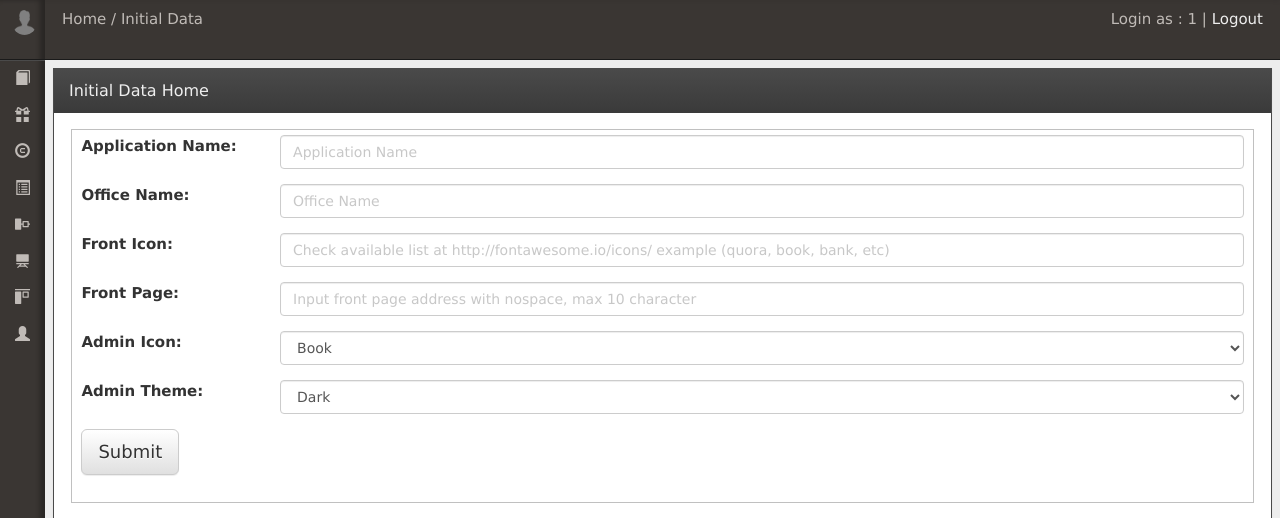
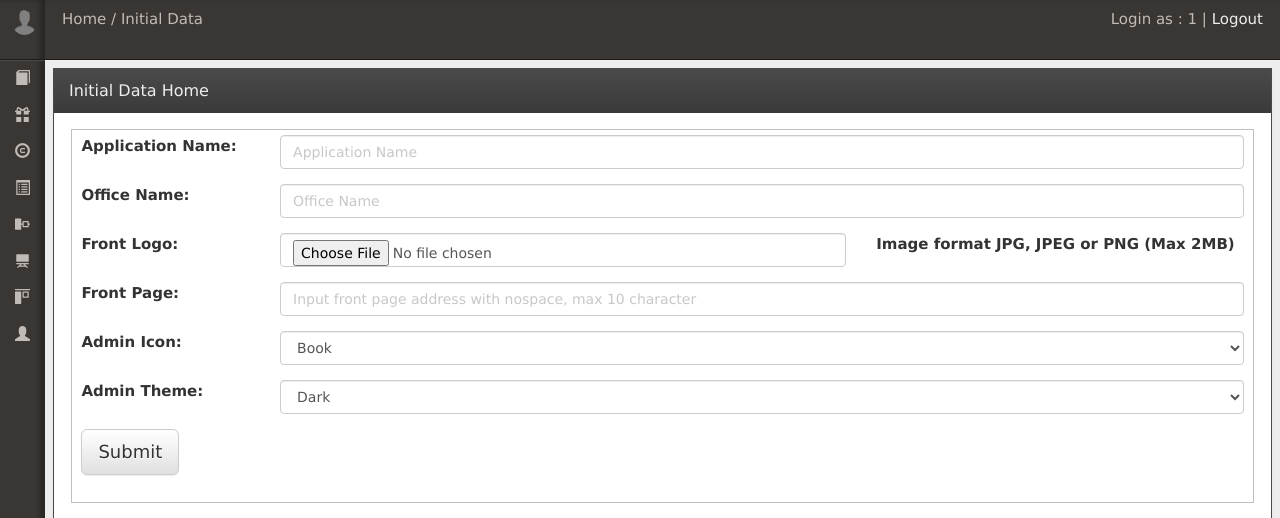
Before and after one commit to prasetyaningyudi/smoff, a CodeIgniter app: page /database/home/init_data in a window 1280 px wide. Shown: the part 50-568 px from the top of the page. Run offline with CodeIgniter, Linux system fonts and the light colour scheme; a user stored in the database is signed in; data comes from the database, SQL or seed files in the repository.

Commit message:
* upload download view blob and terapkan di frontpage dan init_update

```diff
--- a/application/controllers/Home.php
+++ b/application/controllers/Home.php
@@ -10,6 +10,7 @@ class Home extends CI_Controller {
 		$this->load->helper('url');
 		$this->load->helper('cookie');
 		$this->load->database();
+		$this->load->model('upload_model');
 		$this->load->model('menu_model');
 		$this->data['menu'] = $this->menu_model->get_menu();
 		$this->data['sub_menu'] = $this->menu_model->get_sub_menu();
@@ -98,19 +99,56 @@ class Home extends CI_Controller {
 							'text' => 'Ops, Front Page Name already exist, Try a new one.',
 						);
 					}else{
+						if($_FILES['flogo']['name'] != ''){
+/* 							var_dump($_FILES['flogo']);
+							var_dump($_FILES['flogo']['name']);
+							var_dump($_FILES['flogo']['type']);
+							var_dump($_FILES['flogo']['size']);
+							var_dump($_FILES['flogo']['tmp_name']);
+							var_dump($_FILES['flogo']['error']);							 */
+							if($_FILES['flogo']['error'] == 0){
+								if($_FILES['flogo']['type'] == 'image/png' or $_FILES['flogo']['type'] == 'image/jpeg'){
+									//upload file
+									$last_id = $this->upload_model->insert_file($_FILES['flogo']['name'], $_FILES['flogo']['type'], $_FILES['flogo']['size'],$_FILES['flogo']['tmp_name']);
+/* 									var_dump($last_id); */
+
 									//insert ke database
 									$this->data['saveddata'] = array(
 										'APP_NAME' => $_POST['app'],
 										'OFFICE_NAME' => $_POST['office'],
 										'ICON' => $_POST['icon'],
 										'FRONT_PAGE' => $_POST['fpage'],
-						'FRONT_ICON' => $_POST['ficon'],
+										'THEME' => $_POST['theme'],
+										'USER_ID' => $_POST['user'],
+										'FILE_ID' => $last_id
+									);
+									$this->db->insert('INIT_DATA', $this->data['saveddata']);
+									//$this->set_cookies_init();
+									redirect('home/update_data');
+								}else{
+									$this->data['warning'] = array(
+										'text' => 'Ops, File Upload must be image with extention jpg, jpeg, or png',
+									);
+								}
+							}else{
+								$this->data['warning'] = array(
+									'text' => 'Ops, Upload logo error, Maybe cause size file more than '.($_POST['MAX_FILE_SIZE']/1000000).'MB',
+								);
+							}
+						}else{
+									//insert ke database
+									$this->data['saveddata'] = array(
+										'APP_NAME' => $_POST['app'],
+										'OFFICE_NAME' => $_POST['office'],
+										'ICON' => $_POST['icon'],
+										'FRONT_PAGE' => $_POST['fpage'],
 										'THEME' => $_POST['theme'],
 										'USER_ID' => $_POST['user'],
 									);
 									$this->db->insert('INIT_DATA', $this->data['saveddata']);
 									//$this->set_cookies_init();
 									redirect('home/update_data');
+						}
 					}
 				}
 		}
@@ -135,19 +173,64 @@ class Home extends CI_Controller {
 
 	public function update_data(){
 		if(isset($_POST['submit'])){
+			if($_FILES['flogo']['name'] != ''){
+				if($_FILES['flogo']['error'] == 0){
+					if($_FILES['flogo']['type'] == 'image/png' or $_FILES['flogo']['type'] == 'image/jpeg'){
+						if($_POST['fid'] != ''){
+							//upload file
+							$last_id = $this->upload_model->update_file($_POST['fid'], $_FILES['flogo']['name'], $_FILES['flogo']['type'], $_FILES['flogo']['size'],$_FILES['flogo']['tmp_name']);
+
 							//update ke database
 							$this->data['saveddata'] = array(
 								'APP_NAME' => $_POST['app'],
 								'OFFICE_NAME' => $_POST['office'],
-				'FRONT_ICON' => $_POST['ficon'],
 								'ICON' => $_POST['icon'],
 								'THEME' => $_POST['theme'],
 								'USER_ID' => $_POST['user'],
 							);
 							$this->db->where('ID', $_POST['id']);
 							$this->db->update('INIT_DATA', $this->data['saveddata']);
-			//$this->set_cookies_init();
 							redirect('home/update_data');
+						}else{
+							//upload file
+							$last_id = $this->upload_model->insert_file($_FILES['flogo']['name'], $_FILES['flogo']['type'], $_FILES['flogo']['size'],$_FILES['flogo']['tmp_name']);
+
+							//update ke database
+							$this->data['saveddata'] = array(
+								'APP_NAME' => $_POST['app'],
+								'OFFICE_NAME' => $_POST['office'],
+								'ICON' => $_POST['icon'],
+								'THEME' => $_POST['theme'],
+								'USER_ID' => $_POST['user'],
+								'FILE_ID' => $last_id,
+							);
+							$this->db->where('ID', $_POST['id']);
+							$this->db->update('INIT_DATA', $this->data['saveddata']);
+							redirect('home/update_data');
+						}
+					}else{
+						$this->data['warning'] = array(
+							'text' => 'Ops, File Upload must be image with extention jpg, jpeg, or png',
+						);
+					}
+				}else{
+					$this->data['warning'] = array(
+						'text' => 'Ops, Upload logo error, Maybe cause size file more than '.($_POST['MAX_FILE_SIZE']/1000000).'MB',
+					);
+				}
+			}else{
+				//update ke database
+				$this->data['saveddata'] = array(
+					'APP_NAME' => $_POST['app'],
+					'OFFICE_NAME' => $_POST['office'],
+					'ICON' => $_POST['icon'],
+					'THEME' => $_POST['theme'],
+					'USER_ID' => $_POST['user'],
+				);
+				$this->db->where('ID', $_POST['id']);
+				$this->db->update('INIT_DATA', $this->data['saveddata']);
+				redirect('home/update_data');
+			}
 		}else{
 			if($this->init_data_validation()){
 				$this->data['subtitle'] = 'Initial Data';
@@ -160,6 +243,7 @@ class Home extends CI_Controller {
 				$this->db->select('ICON');
 				$this->db->select('FRONT_ICON');
 				$this->db->select('FRONT_PAGE');
+				$this->db->select('FILE_ID');
 				$this->db->select('THEME');
 				$this->db->from('INIT_DATA');
 				$this->db->where('USER_ID', $this->session->userdata['ID']);
--- a/application/models/Init_model.php
+++ b/application/models/Init_model.php
@@ -16,6 +16,7 @@ class Init_model extends CI_Model {
 			$this->db->select('FRONT_ICON');
 			$this->db->select('THEME');
 			$this->db->select('FRONT_PAGE');
+			$this->db->select('FILE_ID');
 			$this->db->from('INIT_DATA');
 			$this->db->where('USER_ID', $user_id);
 			$this->db->limit(1);
--- /dev/null
+++ b/application/models/Upload_model.php
@@ -0,0 +1,43 @@
+<?php
+defined('BASEPATH') OR exit('No direct script access allowed');
+
+class Upload_model extends CI_Model {
+
+	public function __construct(){
+		// Call the CI_Model constructor
+		parent::__construct();
+	}
+
+	public function insert_file($name, $type, $size, $tmp){
+		$fp      = fopen($tmp, 'r');
+		$content = fread($fp, $size);
+		fclose($fp);
+		$i = strrpos($name,'.');
+		$ext = substr($name, $i+1);
+		$insert = array(
+			'DATA_FILE' => $content,
+			'TYPE_FILE' => $type,
+			'EXT_FILE' => $ext,
+			'SIZE_FILE' => $size,
+		);
+		$this->db->insert('FILE', $insert);
+		return $this->db->insert_id();
+	}
+
+	public function update_file($fid, $name, $type, $size, $tmp){
+		$fp      = fopen($tmp, 'r');
+		$content = fread($fp, $size);
+		fclose($fp);
+		$i = strrpos($name,'.');
+		$ext = substr($name, $i+1);
+		$insert = array(
+			'DATA_FILE' => $content,
+			'TYPE_FILE' => $type,
+			'EXT_FILE' => $ext,
+			'SIZE_FILE' => $size,
+		);
+		$this->db->where('ID', $fid);
+		$this->db->update('FILE', $insert);
+		return $fid;
+	}
+}
--- a/application/views/init_create.php
+++ b/application/views/init_create.php
@@ -1,5 +1,5 @@
 			  <div class="panel-body">
-					<form action="" id="inputform" method="post" class="form-horizontal">
+					<form action="" id="inputform" method="post" enctype="multipart/form-data" class="form-horizontal">
 					  <fieldset>
 						<div class="form-group">
 						<label for="app" class="col-sm-2">Application Name:<br></label>
@@ -14,10 +14,12 @@
 						</div>
 						</div>
 						<div class="form-group">
-						<label for="ficon" class="col-sm-2">Front Icon:<br></label>
-						<div class="col-sm-10">
-						<input class="form-control" id="ficon" type="text" name="ficon" value="" placeholder="Check available list at http://fontawesome.io/icons/ example (quora, book, bank, etc)" required>
+						<label for="flogo" class="col-sm-2">Front Logo:<br></label>
+						<div class="col-sm-6">
+						<input type="hidden" name="MAX_FILE_SIZE" value="2000000" />
+						<input class="form-control" id="flogo" type="file" name="flogo" value="" placeholder="Upload File" accept=".jpg, .jpeg, .png">
 						</div>
+						<label for="flogo" class="col-sm-4">Image format JPG, JPEG or PNG (Max 2MB)<br></label>
 						</div>
 						<div class="form-group">
 						<label for="fpage" class="col-sm-2">Front Page:<br></label>
--- a/application/views/upload_index.php
+++ b/application/views/upload_index.php
@@ -4,7 +4,7 @@
 					<div class="form-group">
 					<label for="name" class="col-sm-2">Upload File:<br></label>
 					<div class="col-sm-10">
-					<input type="hidden" name="MAX_FILE_SIZE" value="5000000" />
+					<input type="hidden" name="MAX_FILE_SIZE" value="5000" />
 					<input class="form-control input-lg" id="uploadfile" type="file" name="uploadfile" value="" placeholder="Upload File" required>
 					</div>
 					</div>
```
Also changed, not shown: application/controllers/Front.php (+18 -0 lines), application/controllers/Upload.php (+6 -5 lines), application/views/front_start.php (+7 -2 lines), application/views/init_update.php (+16 -5 lines), application/models/Menu_model.php (indentation only). Lines whose indentation alone changed are shown as unchanged.
